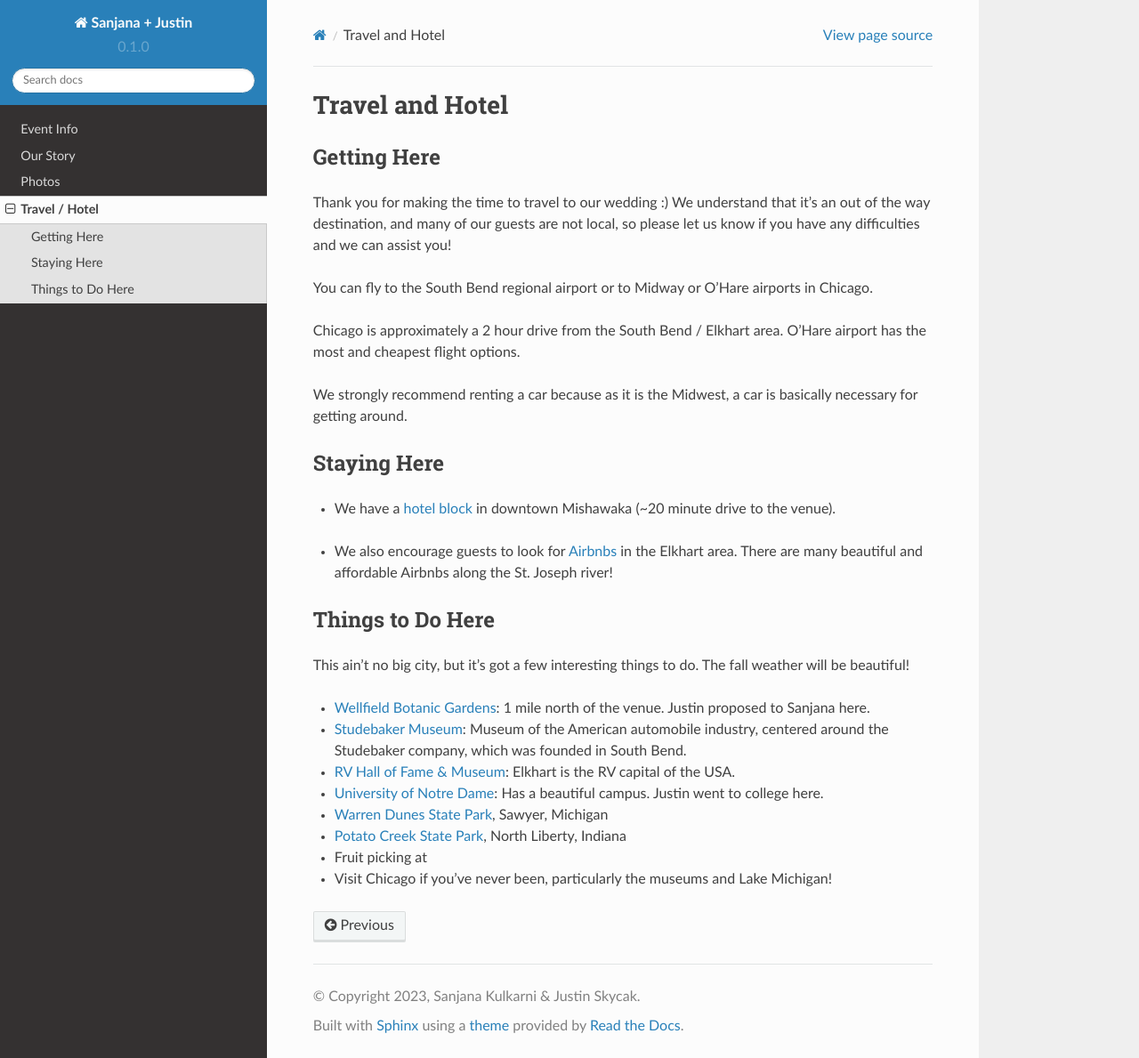
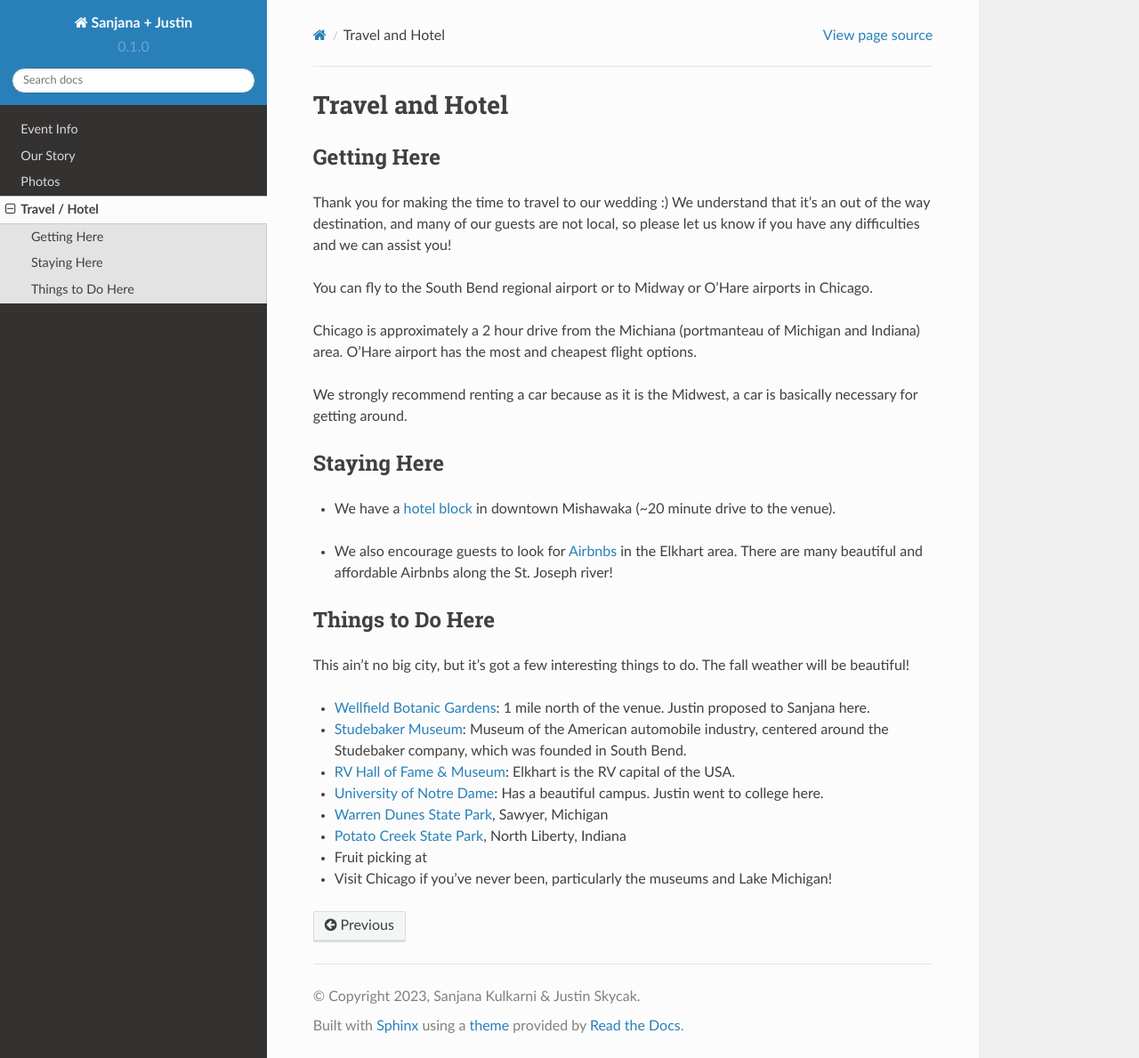
Before and after one commit to jpskycak/wedding, a Sphinx documentation site: the page built from docs/source/hotel.rst, in a window 1280 px wide and 1189 px high. Shown: the whole window at 89% size. Built offline with Sphinx 7.4.7 and the Read the Docs theme 2.0.0, drawn with Linux system fonts in a browser that asks for light colours.

Commit message:
Update hotel.rst

```diff
--- a/docs/source/hotel.rst
+++ b/docs/source/hotel.rst
@@ -8,7 +8,7 @@ Thank you for making the time to travel to our wedding :) We understand that it'
 
 You can fly to the South Bend regional airport or to Midway or O'Hare airports in Chicago.
 
-Chicago is approximately a 2 hour drive from the South Bend / Elkhart area. O'Hare airport has the most and cheapest flight options.
+Chicago is approximately a 2 hour drive from the Michiana (portmanteau of Michigan and Indiana) area. O'Hare airport has the most and cheapest flight options.
 
 We strongly recommend renting a car because as it is the Midwest, a car is basically necessary for getting around.
 
```
